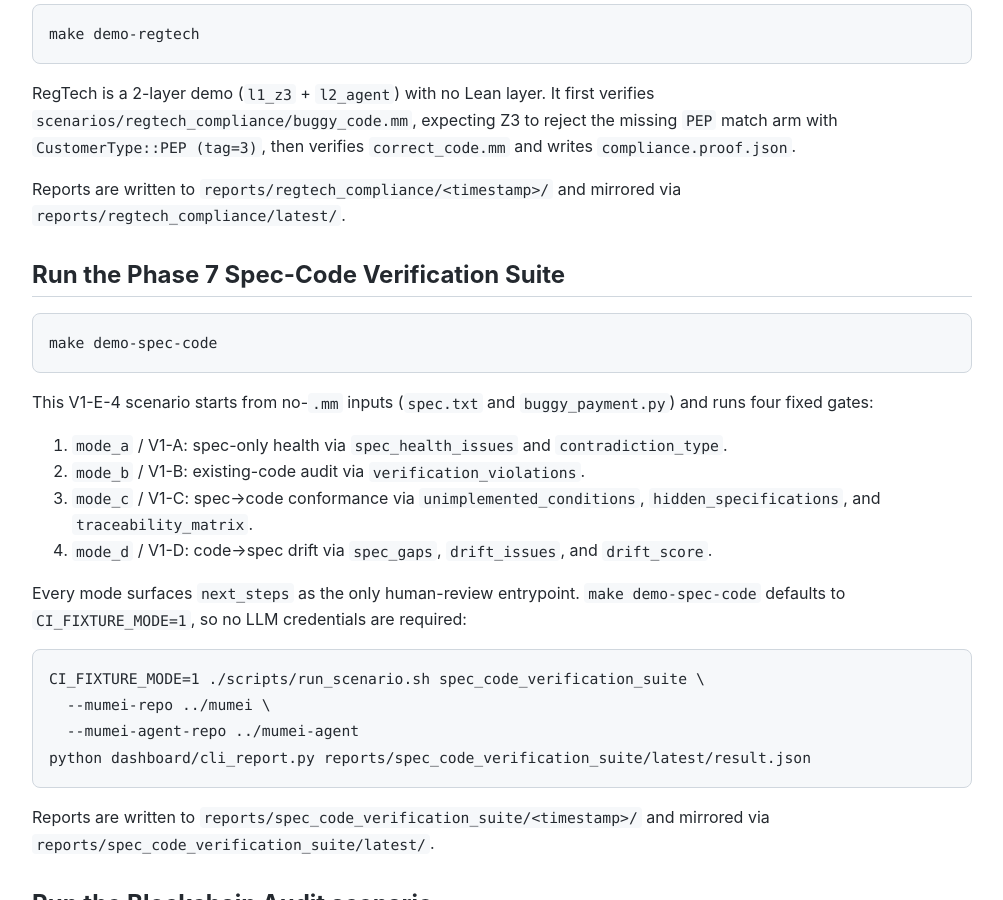
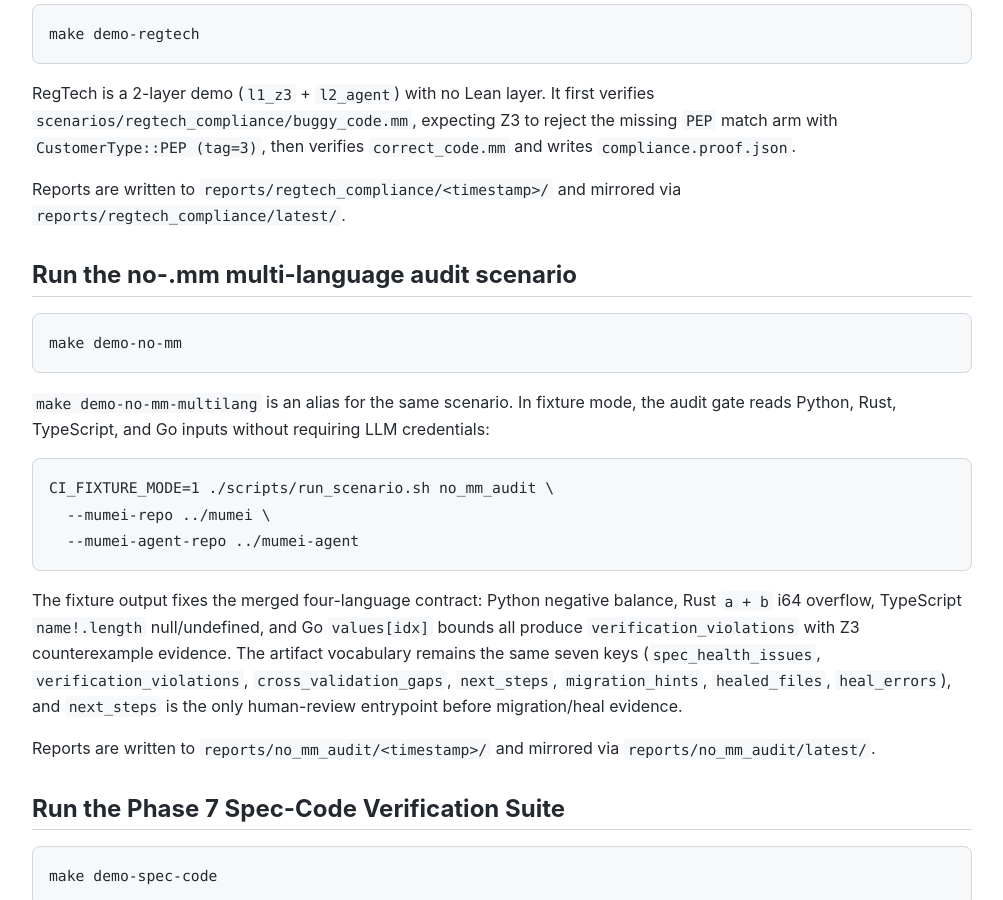
Before and after one commit to mumei-lang/mumei-demo, a Jekyll site: the page built from docs/DEMO_GUIDE.md, in a window 1280 px wide and 900 px high, scrolled down 1883 px. Shown: the whole window, without its empty margins (138-1141 px from the left). Built offline with Jekyll 4.4.1, drawn with Linux system fonts in a browser that asks for light colours; our own code applies the rules of GitHub Pages for plain Markdown files.

Commit message:
Add multi-language no-mm audit demo

````diff
--- a/docs/DEMO_GUIDE.md
+++ b/docs/DEMO_GUIDE.md
@@ -89,6 +89,33 @@ the missing `PEP` match arm with `CustomerType::PEP (tag=3)`, then verifies
 Reports are written to `reports/regtech_compliance/<timestamp>/` and mirrored
 via `reports/regtech_compliance/latest/`.
 
+
+## Run the no-.mm multi-language audit scenario
+
+```bash
+make demo-no-mm
+```
+
+`make demo-no-mm-multilang` is an alias for the same scenario. In fixture mode,
+the audit gate reads Python, Rust, TypeScript, and Go inputs without requiring
+LLM credentials:
+
+```bash
+CI_FIXTURE_MODE=1 ./scripts/run_scenario.sh no_mm_audit \
+  --mumei-repo ../mumei \
+  --mumei-agent-repo ../mumei-agent
+```
+
+The fixture output fixes the merged four-language contract: Python negative
+balance, Rust `a + b` i64 overflow, TypeScript `name!.length` null/undefined,
+and Go `values[idx]` bounds all produce `verification_violations` with Z3
+counterexample evidence. The artifact vocabulary remains the same seven keys
+(`spec_health_issues`, `verification_violations`, `cross_validation_gaps`,
+`next_steps`, `migration_hints`, `healed_files`, `heal_errors`), and
+`next_steps` is the only human-review entrypoint before migration/heal evidence.
+
+Reports are written to `reports/no_mm_audit/<timestamp>/` and mirrored via
+`reports/no_mm_audit/latest/`.
 
 ## Run the Phase 7 Spec-Code Verification Suite
 
--- /dev/null
+++ b/scenarios/no_mm_audit/buggy_name_length.ts
@@ -0,0 +1,3 @@
+export function len(name?: string): number {
+  return name!.length;
+}
````
Also changed, not shown: scenarios/no_mm_audit/README.md (+21 -2 lines), scenarios/no_mm_audit/scenario.json (+64 -8 lines), scripts/check_scenario_contracts.py (+43 -0 lines), README.md, 3 other files.
